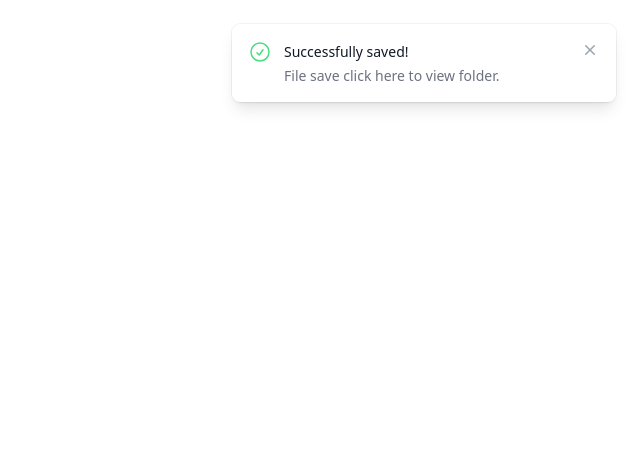
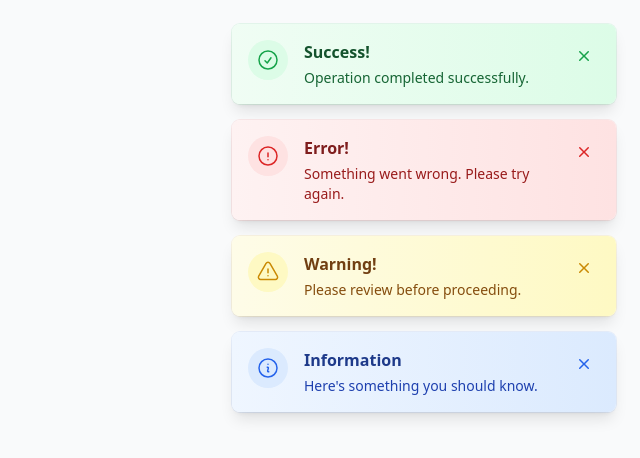
Before and after one commit to PrajwalChNayak/tailwind_doc, a plain HTML site: page tost.html in a window 1280 px wide. Shown: the whole page, without its empty margins (640-1280 px from the left). Drawn offline with nearby package versions, Linux system fonts and the light colour scheme.

Commit message:
Modify the readme file

```diff
--- a/tost.html
+++ b/tost.html
@@ -2,32 +2,108 @@
 <html lang="en">
     <head>
         <meta charset="UTF-8">
-        <title>CodePen - Toast Notification</title>
+        <title>Toast Notifications</title>
         <script src="https://cdn.tailwindcss.com"></script>
+        <style>
+            @keyframes ToastSlideIn {
+                from { transform: translateX(100%); opacity: 0; }
+                to { transform: translateX(0); opacity: 1; }
+            }
+            .toast-animate-slide-in {
+                animation: ToastSlideIn 0.3s ease-out forwards;
+            }
+        </style>
     </head>
-    <body class="relative">
-        <!-- Global notification live region, render this permanently at the end of the document -->
+    <body class="relative bg-gray-50">
+        <!-- Toast container -->
         <div aria-live="assertive" class="pointer-events-none fixed inset-0 flex items-end px-4 py-6 sm:items-start sm:p-6">
             <div class="flex w-full flex-col items-center space-y-4 sm:items-end">
-                <!-- Notification panel, dynamically insert this into the live region when it needs to be displayed Entering: "transform ease-out duration-300 transition" From: "translate-y-2 opacity-0 sm:translate-y-0 sm:translate-x-2" To: "translate-y-0 opacity-100 sm:translate-x-0" Leaving: "transition ease-in duration-100" From: "opacity-100" To: "opacity-0" -->
-                <div class="pointer-events-auto w-full max-w-sm overflow-hidden rounded-lg bg-white shadow-lg ring-1 ring-black ring-opacity-5">
+                <!-- Success Toast -->
+                <div class="toast-animate-slide-in pointer-events-auto w-full max-w-sm overflow-hidden rounded-lg bg-gradient-to-r from-green-50 to-green-100 shadow-lg ring-1 ring-green-500/10">
                     <div class="p-4">
                         <div class="flex items-start">
-                            <div class="flex-shrink-0">
-                                <svg class="h-6 w-6 text-green-400" fill="none" viewbox="0 0 24 24" stroke-width="1.5" stroke="currentColor" aria-hidden="true">
+                            <div class="flex-shrink-0 bg-green-100 p-2 rounded-full">
+                                <svg class="h-6 w-6 text-green-600" fill="none" viewBox="0 0 24 24" stroke-width="1.5" stroke="currentColor">
                                     <path stroke-linecap="round" stroke-linejoin="round" d="M9 12.75L11.25 15 15 9.75M21 12a9 9 0 11-18 0 9 9 0 0118 0z"/>
                                 </svg>
                             </div>
-                            <div class="ml-3 w-0 flex-1 pt-0.5">
-                                <p class="text-sm font-medium text-gray-900">Successfully saved!</p>
-                                <p class="mt-1 text-sm text-gray-500">File save click here to view folder.</p>
+                            <div class="ml-4 w-0 flex-1">
+                                <p class="text-base font-semibold text-green-900">Success!</p>
+                                <p class="mt-1 text-sm text-green-800">Operation completed successfully.</p>
                             </div>
                             <div class="ml-4 flex flex-shrink-0">
-                                <button type="button" class="inline-flex rounded-md bg-white text-gray-400 hover:text-gray-500 focus:outline-none focus:ring-2 focus:ring-indigo-500 focus:ring-offset-2">
+                                <button type="button" class="inline-flex rounded-full p-1.5 text-green-600 hover:bg-green-200 focus:outline-none focus:ring-2 focus:ring-green-500 focus:ring-offset-2 transition-colors">
                                     <span class="sr-only">Close</span>
-                                    <svg class="h-5 w-5" viewbox="0 0 20 20" fill="currentColor" aria-hidden="true">
-                                        <path d="M6.28 5.22a.75.75 0 00-1.06 1.06L8.94 10l-3.72 3.72a.75.75 0 101.06 1.06L10 11.06l3.72 3.72a.75.75 0 101.06-1.06L11.06 10l3.72-3.72a.75.75 0 00-1.06-1.06L10 8.94 6.28 5.22z"/>
-                                    </svg>
+                                    <svg class="h-5 w-5" viewBox="0 0 20 20" fill="currentColor"><path d="M6.28 5.22a.75.75 0 00-1.06 1.06L8.94 10l-3.72 3.72a.75.75 0 101.06 1.06L10 11.06l3.72 3.72a.75.75 0 101.06-1.06L11.06 10l3.72-3.72a.75.75 0 00-1.06-1.06L10 8.94 6.28 5.22z"/></svg>
+                                </button>
+                            </div>
+                        </div>
+                    </div>
+                </div>
+
+                <!-- Error Toast -->
+                <div class="toast-animate-slide-in pointer-events-auto w-full max-w-sm overflow-hidden rounded-lg bg-gradient-to-r from-red-50 to-red-100 shadow-lg ring-1 ring-red-500/10">
+                    <div class="p-4">
+                        <div class="flex items-start">
+                            <div class="flex-shrink-0 bg-red-100 p-2 rounded-full">
+                                <svg class="h-6 w-6 text-red-600" fill="none" viewBox="0 0 24 24" stroke-width="1.5" stroke="currentColor">
+                                    <path stroke-linecap="round" stroke-linejoin="round" d="M12 9v3.75m9-.75a9 9 0 11-18 0 9 9 0 0118 0zm-9 3.75h.008v.008H12v-.008z"/>
+                                </svg>
+                            </div>
+                            <div class="ml-4 w-0 flex-1">
+                                <p class="text-base font-semibold text-red-900">Error!</p>
+                                <p class="mt-1 text-sm text-red-800">Something went wrong. Please try again.</p>
+                            </div>
+                            <div class="ml-4 flex flex-shrink-0">
+                                <button type="button" class="inline-flex rounded-full p-1.5 text-red-600 hover:bg-red-200 focus:outline-none focus:ring-2 focus:ring-red-500 focus:ring-offset-2 transition-colors">
+                                    <span class="sr-only">Close</span>
+                                    <svg class="h-5 w-5" viewBox="0 0 20 20" fill="currentColor"><path d="M6.28 5.22a.75.75 0 00-1.06 1.06L8.94 10l-3.72 3.72a.75.75 0 101.06 1.06L10 11.06l3.72 3.72a.75.75 0 101.06-1.06L11.06 10l3.72-3.72a.75.75 0 00-1.06-1.06L10 8.94 6.28 5.22z"/></svg>
+                                </button>
+                            </div>
+                        </div>
+                    </div>
+                </div>
+
+                <!-- Warning Toast -->
+                <div class="toast-animate-slide-in pointer-events-auto w-full max-w-sm overflow-hidden rounded-lg bg-gradient-to-r from-yellow-50 to-yellow-100 shadow-lg ring-1 ring-yellow-500/10">
+                    <div class="p-4">
+                        <div class="flex items-start">
+                            <div class="flex-shrink-0 bg-yellow-100 p-2 rounded-full">
+                                <svg class="h-6 w-6 text-yellow-600" fill="none" viewBox="0 0 24 24" stroke-width="1.5" stroke="currentColor">
+                                    <path stroke-linecap="round" stroke-linejoin="round" d="M12 9v3.75m-9.303 3.376c-.866 1.5.217 3.374 1.948 3.374h14.71c1.73 0 2.813-1.874 1.948-3.374L13.949 3.378c-.866-1.5-3.032-1.5-3.898 0L2.697 16.126zM12 15.75h.007v.008H12v-.008z"/>
+                                </svg>
+                            </div>
+                            <div class="ml-4 w-0 flex-1">
+                                <p class="text-base font-semibold text-yellow-900">Warning!</p>
+                                <p class="mt-1 text-sm text-yellow-800">Please review before proceeding.</p>
+                            </div>
+                            <div class="ml-4 flex flex-shrink-0">
+                                <button type="button" class="inline-flex rounded-full p-1.5 text-yellow-600 hover:bg-yellow-200 focus:outline-none focus:ring-2 focus:ring-yellow-500 focus:ring-offset-2 transition-colors">
+                                    <span class="sr-only">Close</span>
+                                    <svg class="h-5 w-5" viewBox="0 0 20 20" fill="currentColor"><path d="M6.28 5.22a.75.75 0 00-1.06 1.06L8.94 10l-3.72 3.72a.75.75 0 101.06 1.06L10 11.06l3.72 3.72a.75.75 0 101.06-1.06L11.06 10l3.72-3.72a.75.75 0 00-1.06-1.06L10 8.94 6.28 5.22z"/></svg>
+                                </button>
+                            </div>
+                        </div>
+                    </div>
+                </div>
+
+                <!-- Info Toast -->
+                <div class="toast-animate-slide-in pointer-events-auto w-full max-w-sm overflow-hidden rounded-lg bg-gradient-to-r from-blue-50 to-blue-100 shadow-lg ring-1 ring-blue-500/10">
+                    <div class="p-4">
+                        <div class="flex items-start">
+                            <div class="flex-shrink-0 bg-blue-100 p-2 rounded-full">
+                                <svg class="h-6 w-6 text-blue-600" fill="none" viewBox="0 0 24 24" stroke-width="1.5" stroke="currentColor">
+                                    <path stroke-linecap="round" stroke-linejoin="round" d="M11.25 11.25l.041-.02a.75.75 0 011.063.852l-.708 2.836a.75.75 0 001.063.853l.041-.021M21 12a9 9 0 11-18 0 9 9 0 0118 0zm-9-3.75h.008v.008H12V8.25z"/>
+                                </svg>
+                            </div>
+                            <div class="ml-4 w-0 flex-1">
+                                <p class="text-base font-semibold text-blue-900">Information</p>
+                                <p class="mt-1 text-sm text-blue-800">Here's something you should know.</p>
+                            </div>
+                            <div class="ml-4 flex flex-shrink-0">
+                                <button type="button" class="inline-flex rounded-full p-1.5 text-blue-600 hover:bg-blue-200 focus:outline-none focus:ring-2 focus:ring-blue-500 focus:ring-offset-2 transition-colors">
+                                    <span class="sr-only">Close</span>
+                                    <svg class="h-5 w-5" viewBox="0 0 20 20" fill="currentColor"><path d="M6.28 5.22a.75.75 0 00-1.06 1.06L8.94 10l-3.72 3.72a.75.75 0 101.06 1.06L10 11.06l3.72 3.72a.75.75 0 101.06-1.06L11.06 10l3.72-3.72a.75.75 0 00-1.06-1.06L10 8.94 6.28 5.22z"/></svg>
                                 </button>
                             </div>
                         </div>
```
Also changed, not shown: 2 other files.
